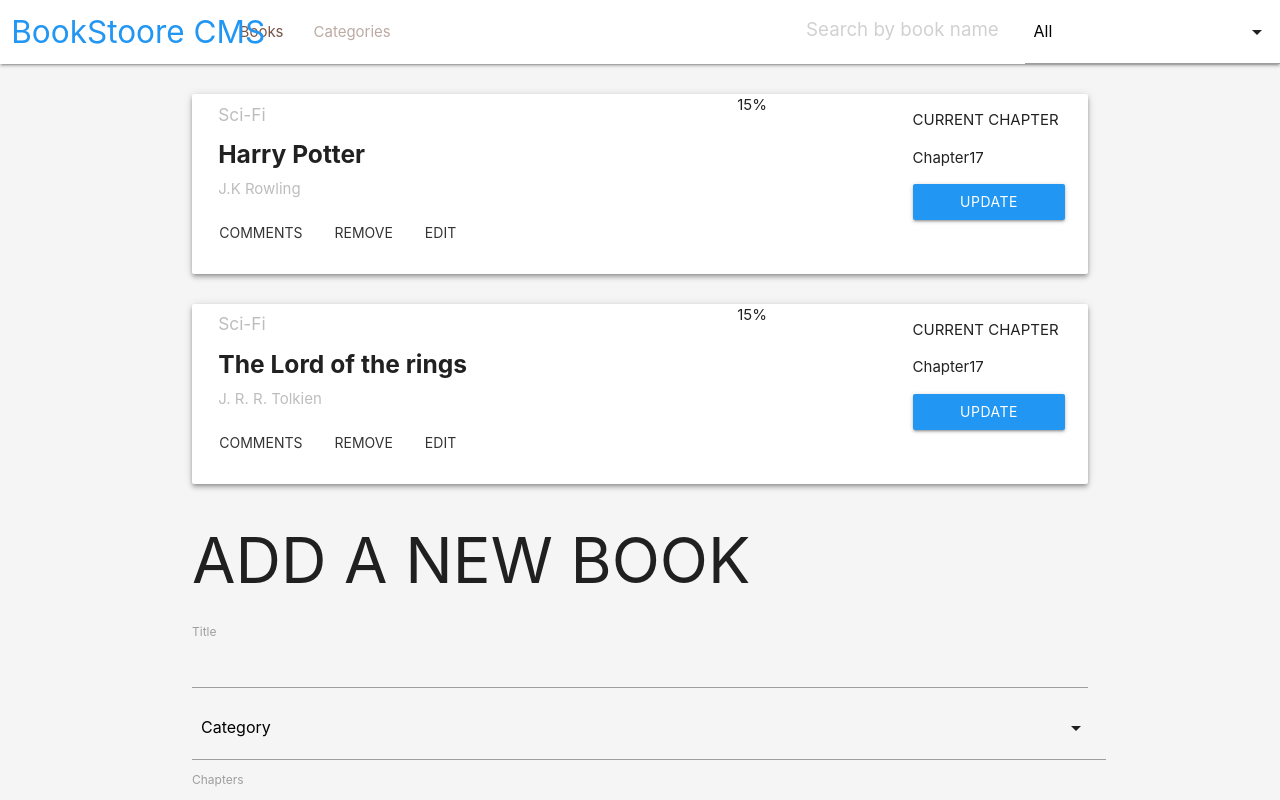
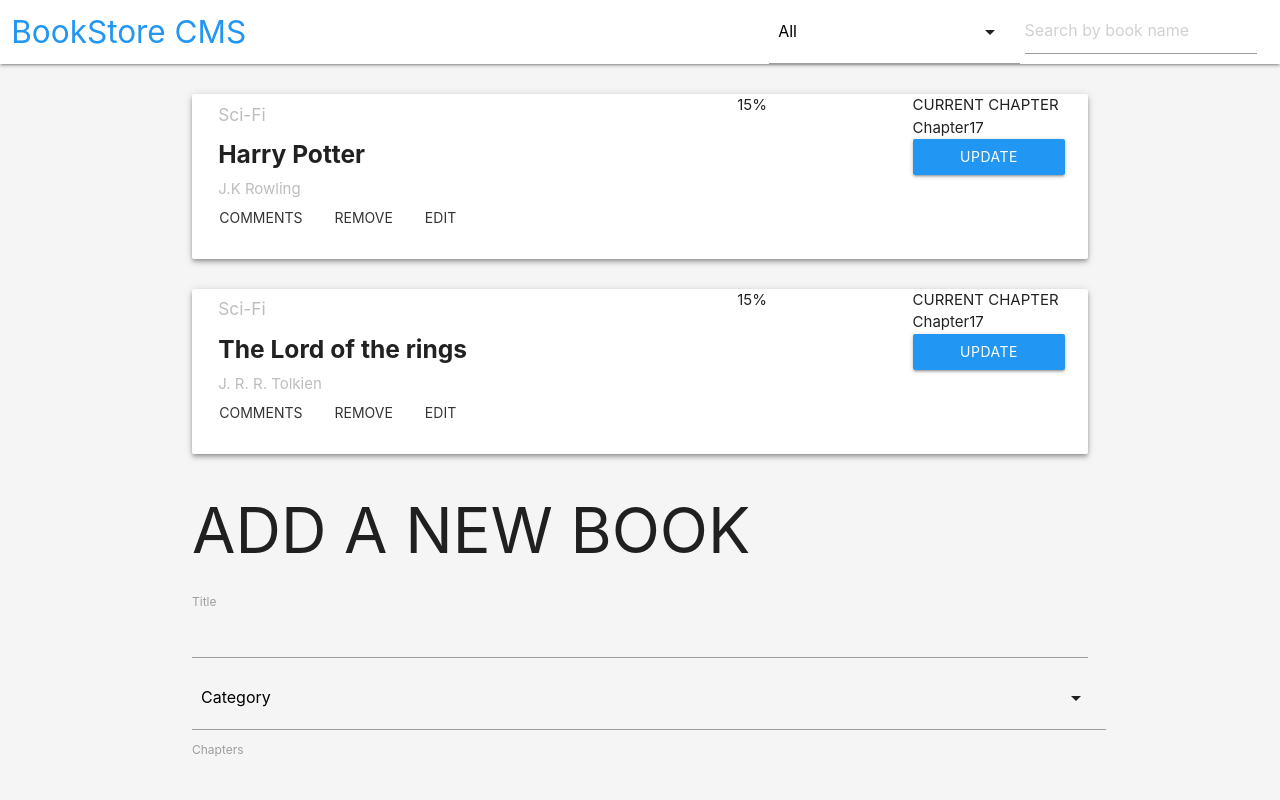
Before and after one commit to cvilla714/bookstore-react-redux, a React (Create React App) app: page / in a window 1280 px wide. Shown: the top 800 px of the page. Built offline with nearby package versions, Linux system fonts and the light colour scheme.

Commit message:
Refactor Navbar to fix the horizontal scroll

```diff
--- a/src/components/App.css
+++ b/src/components/App.css
@@ -1,11 +1,7 @@
 * {
   box-sizing: border-box;
-  /* padding: 0;
-  margin: 0; */
-}
-
-.moving-left {
-  width: 100%;
+  padding: 0;
+  margin: 0;
 }
 
 .nav-wrapper .input-field input[type='search'] {
--- a/src/containers/Search.js
+++ b/src/containers/Search.js
@@ -17,33 +17,17 @@
 
   return (
     <nav>
-      <div className="nav-wrapper white">
-        <div className="row">
-          <div className="col s12 m4 l2">
+      <div className="nav-wrapper row white">
+        <div className="col s7">
           <a href="!#" className="brand-logo blue-text darken-2">
-              BookStoore CMS
+            BookStore CMS
           </a>
         </div>
-          <div className="col s12 m4 l5">
-            <ul id="nav-mobile" className="left hide-on-med-and-down">
-              <li>
-                <a href="sass.html" className="brown-text">
-                  Books
-                </a>
-              </li>
-              <li>
-                <a href="badges.html blue" className="brown-text text-lighten-3">
-                  Categories
-                </a>
-              </li>
-            </ul>
+        <div className="nav-right col s5 row">
+          <div className="col s6">
+            <CategoryFilter onSelect={handleSelect} />
           </div>
-          <div className="col s12 m4 l5">
-            {' '}
-            <div className="row">
-              <div className="col m6 l6">
-                <div className="input-field moving-left">
-                  <label className="active" htmlFor="first_name2">
+          <label className="active col s6" htmlFor="first_name2">
             <input
               id="first_name2"
               type="search"
@@ -56,37 +40,7 @@
           </label>
         </div>
       </div>
-              <div className="col m6 l6">
-                <div className="moving-left">
-                  <CategoryFilter onSelect={handleSelect} />
-                </div>
-              </div>
-            </div>
-          </div>
-        </div>
-      </div>
     </nav>
-
-  // <Navbar bg="light" expand="lg">
-  //   <Navbar.Brand href="#home">BookStoore CMS</Navbar.Brand>
-  //   <Navbar.Toggle aria-controls="basic-navbar-nav" />
-  //   <Navbar.Collapse id="basic-navbar-nav">
-  //     <Nav.Link className="mr-auto">
-  //       <Nav.Link href="#home">Books</Nav.Link>
-  //       <Nav.Link href="#link">Categories</Nav.Link>
-  //     </Nav.Link>
-  //     <Form inline>
-  //       <FormControl
-  //         type="search"
-  //         placeholder="Search Book"
-  //         className="mr-sm-2"
-  //         ref={text}
-  //         onChange={onChange}
-  //       />
-  //       <CategoryFilter onSelect={handleSelect} />
-  //     </Form>
-  //   </Navbar.Collapse>
-  // </Navbar>
   );
 };
 Search.propTypes = {
@@ -94,8 +48,4 @@
   handleSelect: PropTypes.func.isRequired,
 };
 
-// const mapStateToProps = (state) => ({
-//   search: state.search,
-// });
-
 export default connect(null, { searchBook })(Search);
```
Lines whose indentation alone changed are shown as unchanged.
